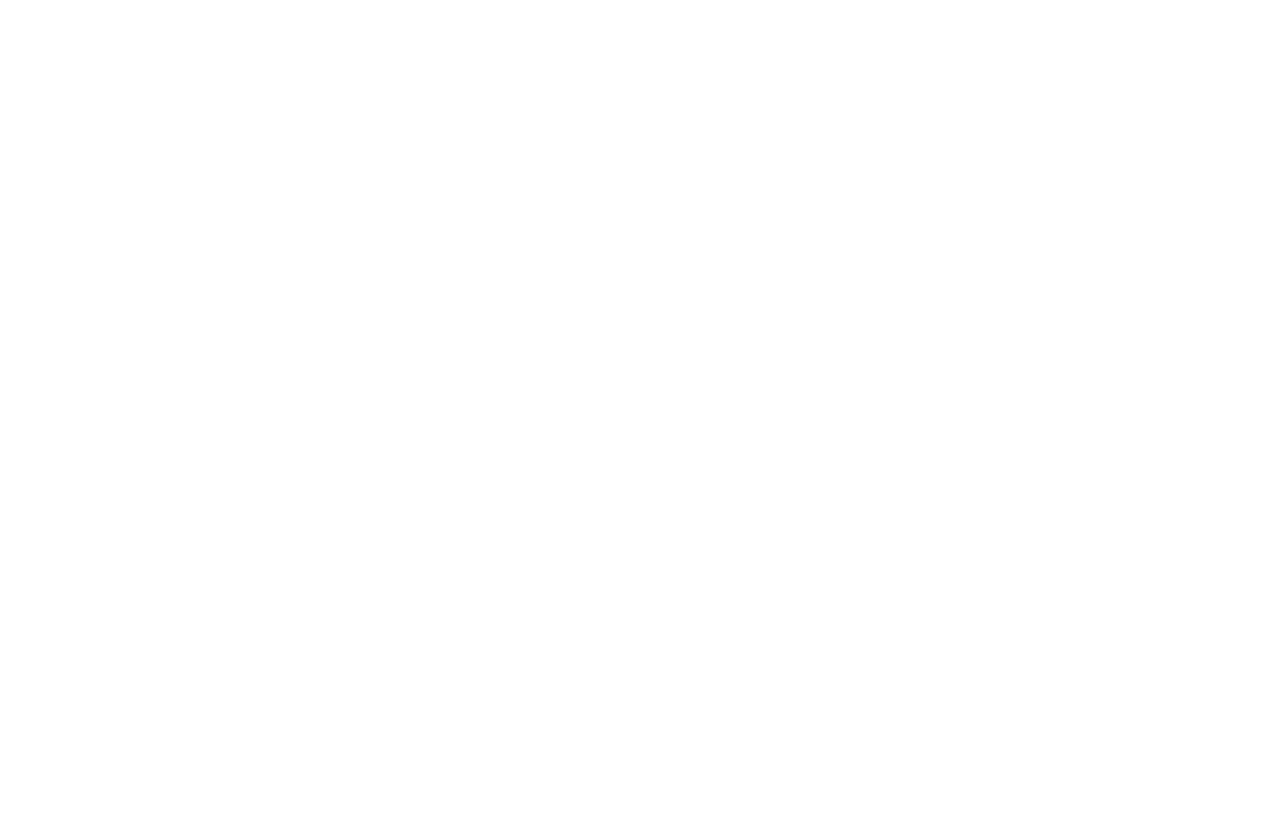
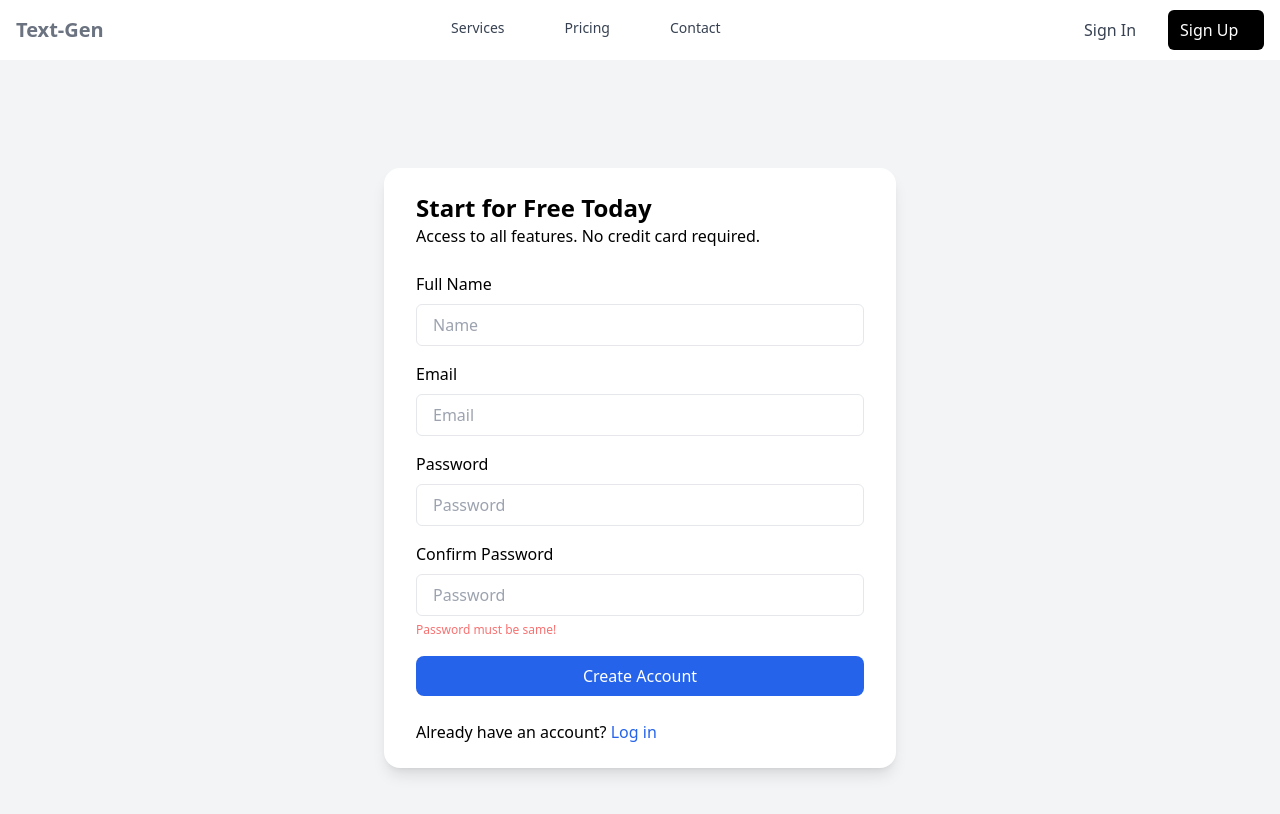
Before and after one commit to meraz007/text-gen, a Vue app: page /signup in a window 1280 px wide. Shown: the top 814 px of the page. Built offline with nearby package versions, Linux system fonts and the light colour scheme.

Commit message:
adding Nav-SignUp-SignIn-Page

```diff
--- a/src/App.vue
+++ b/src/App.vue
@@ -1,12 +1,19 @@
 <template>
   <div id="app">
+    <Nav />
     <router-view/>
   </div>
 </template>
 
 <script>
 import '@/assets/tailwind.css';
+import Nav from '@/components/Nav.vue';
 
-export default {}
+export default {
+  components:{
+    Nav
+  }
+}
 </script>
-<style></style>
+<style>
+</style>
--- a/src/components/ItemComponent/Accounts.vue
+++ b/src/components/ItemComponent/Accounts.vue
@@ -1,7 +1,7 @@
 <template>
     <div class="grid grid-cols-3 gap-4">
         <div class="bg-slate-200 h-96 w-96 drop-shadow-lg">
-            <div class="flex flex-col border-b-2 border-slate-500 cursor-pointer">
+            <div class="flex flex-col border-b-2 hover:bg-zinc-300 border-slate-500 cursor-pointer">
                 <div class="flex flex-row p-4">
                     <svg xmlns="http://www.w3.org/2000/svg" class="h-6 w-6" fill="none" viewBox="0 0 24 24" stroke="currentColor" stroke-width="2">
                         <path stroke-linecap="round" stroke-linejoin="round" d="M15 17h5l-1.405-1.405A2.032 2.032 0 0118 14.158V11a6.002 6.002 0 00-4-5.659V5a2 2 0 10-4 0v.341C7.67 6.165 6 8.388 6 11v3.159c0 .538-.214 1.055-.595 1.436L4 17h5m6 0v1a3 3 0 11-6 0v-1m6 0H9" />
@@ -9,7 +9,7 @@
                     <h1 class="font-semibold pl-1">Credits</h1>
                 </div>
             </div>
-            <div class="flex flex-col border-b-2 border-slate-500 cursor-pointer">
+            <div class="flex flex-col border-b-2 border-slate-500 hover:bg-zinc-300 cursor-pointer">
                 <div class="flex flex-row p-4">
                     <svg xmlns="http://www.w3.org/2000/svg" class="h-6 w-6" fill="none"
                     viewBox="0 0 24 24" stroke="currentColor" stroke-width="2">
@@ -18,7 +18,7 @@
                     <h1 class="font-semibold pl-1">Team</h1>
                 </div>
             </div>
-            <div class="flex flex-col border-b-2 border-slate-500 cursor-pointer">
+            <div class="flex flex-col border-b-2 border-slate-500 hover:bg-zinc-300 cursor-pointer">
                 <div class="flex flex-row p-4">
                     <svg xmlns="http://www.w3.org/2000/svg" class="h-6 w-6" fill="none" viewBox="0 0 24 24" stroke="currentColor" stroke-width="2">
                         <path stroke-linecap="round" stroke-linejoin="round" d="M15 17h5l-1.405-1.405A2.032 2.032 0 0118 14.158V11a6.002 6.002 0 00-4-5.659V5a2 2 0 10-4 0v.341C7.67 6.165 6 8.388 6 11v3.159c0 .538-.214 1.055-.595 1.436L4 17h5m6 0v1a3 3 0 11-6 0v-1m6 0H9" />
--- a/src/components/ItemComponent/History.vue
+++ b/src/components/ItemComponent/History.vue
@@ -60,10 +60,14 @@
 </template>
 
 <script>
+import TextGen from '@/components/ItemComponent/TextGen.vue'
 export default {
+    components:{
+        TextGen
+    },
     data(){
         return{
-
+            activeTab:''
         }
     },
     methods:{
--- a/src/components/Nav.vue
+++ b/src/components/Nav.vue
@@ -1,16 +1,29 @@
 <template>
-    <div class="container mx-auto">
-    <div class="lg:gap-4 lg:flex">
-      <ButtonSimple class="bg-blue-500">Primary</ButtonSimple>
-      <ButtonSimple class="bg-red-700">Secondary</ButtonSimple>
-      <ButtonSimple class="bg-orange-600">Success</ButtonSimple>
-      <ButtonSimple class="bg-amber-800">Danger</ButtonSimplE>
-      <ButtonSimple class="bg-lime-700">Warning</ButtonSimple>
-      <ButtonSimple class="bg-green-800">Info</ButtonSimple>
-      <ButtonSimple class="bg-emerald-800">Light</ButtonSimple>
-      <ButtonSimple class="bg-sky-700">Dark</ButtonSimple>
+    <nav class="bg-white border-gray-200 px-2 sm:px-4 py-2.5 rounded">
+  <div class="container flex mx-auto">
+    <a class="flex items-center">
+        <router-link to="/" class="self-center text-xl font-semibold whitespace-nowrap text-gray-500">Text-Gen</router-link>
+    </a>
+    <div class="flex justify-center w-full md:block " id="mobile-menu">
+      <ul class="flex flex-col justify-center mt-4 md:flex-row md:space-x-8 md:mt-0 md:text-sm md:font-medium">
+        <li>
+          <a class="block py-2 pr-4 pl-3 text-gray-700 cursor-pointer">Services</a>
+        </li>
+        <li>
+          <a class="block py-2 pr-4 pl-3 text-gray-700 cursor-pointer">Pricing</a>
+        </li>
+        <li>
+          <a class="block py-2 pr-4 pl-3 text-gray-700 cursor-pointer">Contact</a>
+        </li>
+      </ul>
     </div>
+    <div class="flex flex-row">
+      <router-link to="/Signin" class="block py-2 pr-4 pl-3 w-24 text-gray-700 cursor-pointer">Sign In</router-link>
+      <router-link to="/signup" class="block py-2 pr-4 pl-3 w-24 bg-black text-white rounded-md cursor-pointer">
+        Sign Up</router-link>
   </div>
+  </div>
+</nav>
 </template>
 
 <script>
--- a/src/views/Details.vue
+++ /dev/null
@@ -1,13 +0,0 @@
-<template>
-  <h1>Details{{ $route.params.id }}</h1>
-</template>
-
-<script>
-export default {
-
-}
-</script>
-
-<style>
-
-</style>
--- a/src/views/HomeView.vue
+++ b/src/views/HomeView.vue
@@ -1,6 +1,6 @@
 <template>
   <div class="home">
-    <Nav />
+    <!--<Nav />-->
     <div class="flex justify-center mt-36">
       <div class="w-7/12">
         <h1 class="text-5xl font-bold">A better, 10x faster way to write</h1>
@@ -14,11 +14,11 @@
 </template>
 
 <script>
-import Nav from '@/components/Nav.vue'
+//import Nav from '@/components/Nav.vue'
 export default {
   name: 'HomeView',
   components: {
-    Nav
+    //Nav
   }
 }
 </script>
--- /dev/null
+++ b/src/views/SignIn.vue
@@ -0,0 +1,49 @@
+<template>
+    <div class="h-screen flex items-center bg-gray-100 justify-center py-12 px-4 sm:px-6 lg:px-8">
+  <div class="max-w-md w-full bg-white shadow-lg rounded-2xl px-8 py-6 mx-4 mt-4 text-left space-y-8">
+    <div>
+      <h2 class="mt-6 text-center text-3xl font-extrabold text-gray-900">Sign in to your account</h2>
+      <p class="mt-2 text-center text-sm text-gray-600">
+        Or
+        <a href="#" class="font-medium text-indigo-600 hover:text-indigo-500"> start your 14-day free trial </a>
+      </p>
+    </div>
+    <form class="mt-8 space-y-6" action="#" method="POST">
+      <input type="hidden" name="remember" value="true">
+      <div class="rounded-md shadow-sm -space-y-px">
+        <div>
+          <label class="mb-4">Email address</label>
+          <input id="email-address" name="email" type="email" autocomplete="email" required class="appearance-none rounded-none relative block w-full px-3 py-2 border border-gray-300 placeholder-gray-500 text-gray-900 rounded-t-md focus:outline-none focus:ring-indigo-500 focus:border-indigo-500 focus:z-10 sm:text-sm" placeholder="Email address">
+        </div>
+        <div class="py-6">
+          <label for="password">Password</label>
+          <input id="password" name="password" type="password" autocomplete="current-password" required class="appearance-none rounded-none relative block w-full px-3 py-2 border border-gray-300 placeholder-gray-500 text-gray-900 rounded-b-md focus:outline-none focus:ring-indigo-500 focus:border-indigo-500 focus:z-10 sm:text-sm" placeholder="Password">
+        </div>
+      </div>
+
+      <div class="flex items-center justify-between">
+        <div class="flex items-center">
+          <input id="remember-me" name="remember-me" type="checkbox" class="h-4 w-4 text-indigo-600 focus:ring-indigo-500 border-gray-300 rounded">
+          <label for="remember-me" class="ml-2 block text-sm text-gray-900"> Remember me </label>
+        </div>
+
+        <div class="text-sm">
+          <a href="#" class="font-medium text-indigo-600 hover:text-indigo-500"> Forgot your password? </a>
+        </div>
+      </div>
+
+      <div>
+        <button type="submit" class="group relative w-full flex justify-center py-2 px-4 border border-transparent text-sm font-medium rounded-md text-white bg-indigo-600 hover:bg-indigo-700 focus:outline-none focus:ring-2 focus:ring-offset-2 focus:ring-indigo-500">
+          <span class="absolute left-0 inset-y-0 flex items-center pl-3">
+            <!-- Heroicon name: solid/lock-closed -->
+            <svg class="h-5 w-5 text-indigo-500 group-hover:text-indigo-400" xmlns="http://www.w3.org/2000/svg" viewBox="0 0 20 20" fill="currentColor" aria-hidden="true">
+              <path fill-rule="evenodd" d="M5 9V7a5 5 0 0110 0v2a2 2 0 012 2v5a2 2 0 01-2 2H5a2 2 0 01-2-2v-5a2 2 0 012-2zm8-2v2H7V7a3 3 0 016 0z" clip-rule="evenodd" />
+            </svg>
+          </span>
+          Sign in
+        </button>
+      </div>
+    </form>
+  </div>
+</div>
+</template>
--- /dev/null
+++ b/src/views/SignUp.vue
@@ -0,0 +1,53 @@
+<template>
+  <div class="flex items-center justify-center min-h-screen bg-gray-100">
+    <div class="px-8 py-6 mx-4 mt-4 text-left bg-white shadow-lg rounded-2xl md:w-2/5 lg:w-2/5 sm:w-2/5">
+        <h3 class="text-2xl font-bold">Start for Free Today</h3>
+        <p>Access to all features. No credit card required.</p>
+        <form action="">
+            <div class="mt-6">
+                <div>
+                    <label class="block" for="Name">Full Name</label>
+                            <input type="text" placeholder="Name"
+                                class="w-full px-4 py-2 mt-2 border rounded-md focus:outline-none focus:ring-1 focus:ring-blue-600">
+                </div>
+                <div class="mt-4">
+                    <label class="block" for="email">Email</label>
+                            <input type="text" placeholder="Email"
+                                class="w-full px-4 py-2 mt-2 border rounded-md focus:outline-none focus:ring-1 focus:ring-blue-600">
+                </div>
+                <div class="mt-4">
+                    <label class="block">Password</label>
+                            <input type="password" placeholder="Password"
+                                class="w-full px-4 py-2 mt-2 border rounded-md focus:outline-none focus:ring-1 focus:ring-blue-600">
+                </div>
+                <div class="mt-4">
+                    <label class="block">Confirm Password</label>
+                            <input type="password" placeholder="Password"
+                                class="w-full px-4 py-2 mt-2 border rounded-md focus:outline-none focus:ring-1 focus:ring-blue-600">
+                </div>
+                <span class="text-xs text-red-400">Password must be same!</span>
+                <div class="flex">
+                    <button class="w-full px-6 py-2 mt-4 text-white bg-blue-600 rounded-lg hover:bg-blue-900">Create
+                        Account</button>
+                </div>
+                <div class="mt-6 text-grey-dark">
+                    Already have an account?
+                    <a class="text-blue-600 hover:underline" href="#">
+                        Log in
+                    </a>
+                </div>
+            </div>
+        </form>
+    </div>
+</div>
+</template>
+
+<script>
+export default {
+
+}
+</script>
+
+<style>
+
+</style>
```
Also changed, not shown: src/router/index.js (+6 -3 lines).
